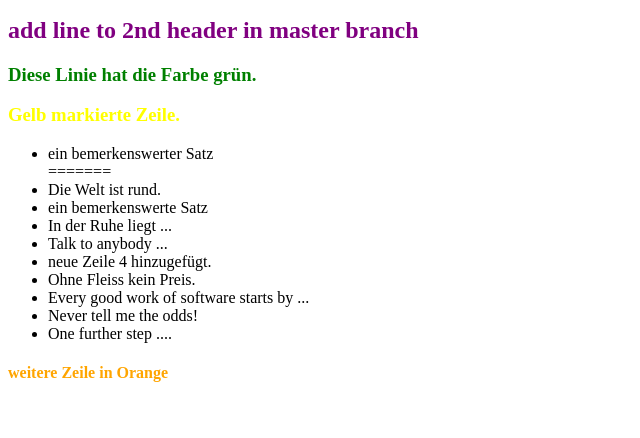
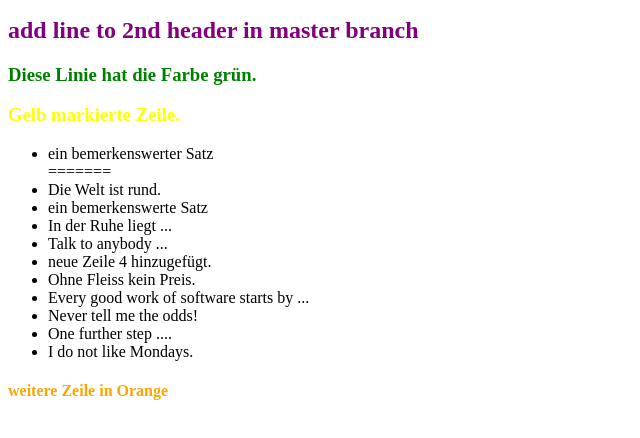
Before and after one commit to chrneff/0main_openSAP_repo, a plain HTML site: page index.html in a window 1280 px wide. Shown: the part 110-548 px from the top of the page, without its empty margins (0-640 px from the left). Drawn offline with Linux system fonts and the light colour scheme.

Commit message:
add a new line to index.html

```diff
--- a/index.html
+++ b/index.html
@@ -25,6 +25,7 @@
 			<li>Every good work of software starts by ... </li>
 			<li>Never tell me the odds!</li>
 			<li>One further step ....</li>
+			<li>I do not like Mondays.</li>
 		</ul>
 		<h4> weitere Zeile in Orange</h4>
 	</body>
```
